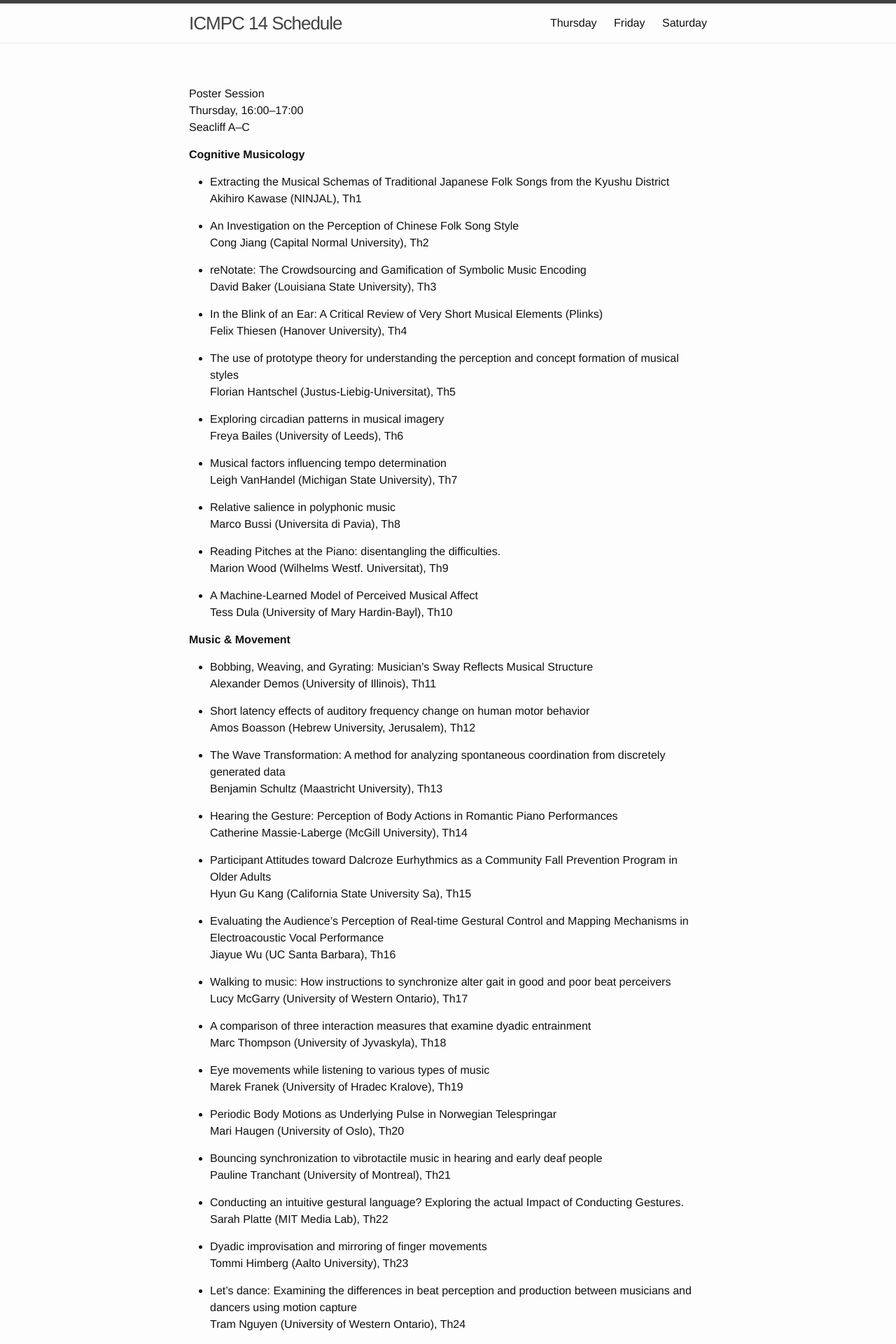
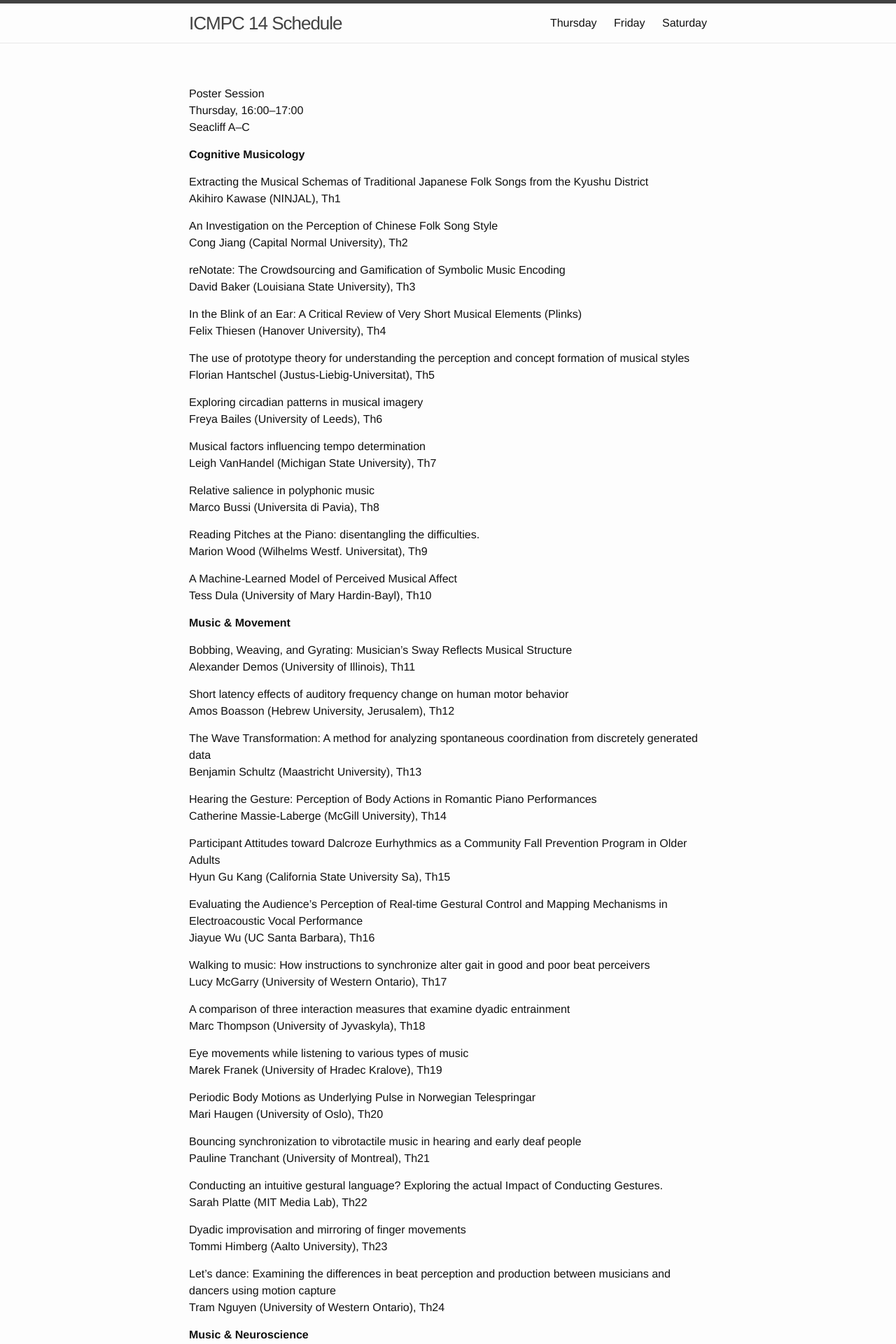
Before and after one commit to gabenespoli/gabenespoli.github.io, a Jekyll site: the page built from icmpc-thu/thu-posters.md, in a window 1280 px wide. Shown: the top 1920 px of the page at 70% size. Built offline with Jekyll 4.4.1, drawn with Linux system fonts in a browser that asks for light colours.

```diff
--- a/icmpc-thu/thu-posters.md
+++ b/icmpc-thu/thu-posters.md
@@ -8,168 +8,168 @@ Seacliff A–C
 
 **Cognitive Musicology**
 
-- Extracting the Musical Schemas of Traditional Japanese Folk Songs from the Kyushu District
+Extracting the Musical Schemas of Traditional Japanese Folk Songs from the Kyushu District
 Akihiro Kawase (NINJAL), Th1
 
-- An Investigation on the Perception of Chinese Folk Song Style
+An Investigation on the Perception of Chinese Folk Song Style
 Cong Jiang (Capital Normal University), Th2
 
-- reNotate: The Crowdsourcing and Gamification of Symbolic Music Encoding
+reNotate: The Crowdsourcing and Gamification of Symbolic Music Encoding
 David Baker (Louisiana State University), Th3
 
-- In the Blink of an Ear: A Critical Review of Very Short Musical Elements (Plinks)
+In the Blink of an Ear: A Critical Review of Very Short Musical Elements (Plinks)
 Felix Thiesen (Hanover University), Th4
 
-- The use of prototype theory for understanding the perception and concept formation of musical styles
+The use of prototype theory for understanding the perception and concept formation of musical styles
 Florian Hantschel (Justus-Liebig-Universitat), Th5
 
-- Exploring circadian patterns in musical imagery
+Exploring circadian patterns in musical imagery
 Freya Bailes (University of Leeds), Th6
 
-- Musical factors influencing tempo determination
+Musical factors influencing tempo determination
 Leigh VanHandel (Michigan State University), Th7
 
-- Relative salience in polyphonic music
+Relative salience in polyphonic music
 Marco Bussi (Universita di Pavia), Th8
 
-- Reading Pitches at the Piano: disentangling the difficulties.
+Reading Pitches at the Piano: disentangling the difficulties.
 Marion Wood (Wilhelms Westf. Universitat), Th9
 
-- A Machine-Learned Model of Perceived Musical Affect
+A Machine-Learned Model of Perceived Musical Affect
 Tess Dula (University of Mary Hardin-Bayl), Th10
 
 **Music & Movement**
 
-- Bobbing, Weaving, and Gyrating: Musician's Sway Reflects Musical Structure
+Bobbing, Weaving, and Gyrating: Musician's Sway Reflects Musical Structure
 Alexander Demos (University of Illinois), Th11
 
-- Short latency effects of auditory frequency change on human motor behavior
+Short latency effects of auditory frequency change on human motor behavior
 Amos Boasson (Hebrew University, Jerusalem), Th12
 
-- The Wave Transformation: A method for analyzing spontaneous coordination from discretely generated data
+The Wave Transformation: A method for analyzing spontaneous coordination from discretely generated data
 Benjamin Schultz (Maastricht University), Th13
 
-- Hearing the Gesture: Perception of Body Actions in Romantic Piano Performances
+Hearing the Gesture: Perception of Body Actions in Romantic Piano Performances
 Catherine Massie-Laberge (McGill University), Th14
 
-- Participant Attitudes toward Dalcroze Eurhythmics as a Community Fall Prevention Program in Older Adults
+Participant Attitudes toward Dalcroze Eurhythmics as a Community Fall Prevention Program in Older Adults
 Hyun Gu Kang (California State University Sa), Th15
 
-- Evaluating the Audience's Perception of Real-time Gestural Control and Mapping Mechanisms in Electroacoustic Vocal Performance
+Evaluating the Audience's Perception of Real-time Gestural Control and Mapping Mechanisms in Electroacoustic Vocal Performance
 Jiayue Wu (UC Santa Barbara), Th16
 
-- Walking to music: How instructions to synchronize alter gait in good and poor beat perceivers
+Walking to music: How instructions to synchronize alter gait in good and poor beat perceivers
 Lucy McGarry (University of Western Ontario), Th17
 
-- A comparison of three interaction measures that examine dyadic entrainment
+A comparison of three interaction measures that examine dyadic entrainment
 Marc Thompson (University of Jyvaskyla), Th18
 
-- Eye movements while listening to various types of music
+Eye movements while listening to various types of music
 Marek Franek (University of Hradec Kralove), Th19
 
-- Periodic Body Motions as Underlying Pulse in Norwegian Telespringar
+Periodic Body Motions as Underlying Pulse in Norwegian Telespringar
 Mari Haugen (University of Oslo), Th20
 
-- Bouncing synchronization to vibrotactile music in hearing and early deaf people
+Bouncing synchronization to vibrotactile music in hearing and early deaf people
 Pauline Tranchant (University of Montreal), Th21
 
-- Conducting an intuitive gestural language? Exploring the actual Impact of Conducting Gestures.
+Conducting an intuitive gestural language? Exploring the actual Impact of Conducting Gestures.
 Sarah Platte (MIT Media Lab), Th22
 
-- Dyadic improvisation and mirroring of finger movements
+Dyadic improvisation and mirroring of finger movements
 Tommi Himberg (Aalto University), Th23
 
-- Let's dance: Examining the differences in beat perception and production between musicians and dancers using motion capture
+Let's dance: Examining the differences in beat perception and production between musicians and dancers using motion capture
 Tram Nguyen (University of Western Ontario), Th24
 
 **Music & Neuroscience**
 
-- Utilizing multisensory integration to improve psychoacoustic alarm design in the intensive care unit
+Utilizing multisensory integration to improve psychoacoustic alarm design in the intensive care unit
 Joseph Schlesinger (Vanderbilt Univ. Med. Ctr.), Th25
 
-- Examining Error Processing in Musical Joint Action
+Examining Error Processing in Musical Joint Action
 Anita Paas (The MARCS Institute), Th26
 
-- Perceived groove and neuronal entrainment to the beat
+Perceived groove and neuronal entrainment to the beat
 Gabriel Nespoli (Ryerson University), Th27
 
-- Validation and psychometric features of a music perception battery for children from five to eleven years old: evidences of construct validity and m-factor's reliability.
+Validation and psychometric features of a music perception battery for children from five to eleven years old: evidences of construct validity and m-factor's reliability.
 Hugo Cogo-Moreira (Federal University of S„o Paulo), Th28
 
-- Musical EMDR: music, arousal and emotional processing in EEG
+Musical EMDR: music, arousal and emotional processing in EEG
 Marijn Coers (Leiden University), Th29
 
-- The Influence of Activating Versus Relaxing Music on Repetitive Finger Movement and Associated Motor Cortical Activity
+The Influence of Activating Versus Relaxing Music on Repetitive Finger Movement and Associated Motor Cortical Activity
 Patricia Izbicki (Iowa State University), Th30
 
-- Neural activations of metaphor use in music performance
+Neural activations of metaphor use in music performance
 Rebecca Schaefer (Leiden University), Th31
 
-- Audio-visual mismatch negativity during musical score reading in musicians
+Audio-visual mismatch negativity during musical score reading in musicians
 Shu-Yu Lin (CCRMA, Stanford University), Th32
 
-- Auditory-motor processing in neural oscillatory beta-band network after music training in healthy older adults
+Auditory-motor processing in neural oscillatory beta-band network after music training in healthy older adults
 Takako Fujioka (Stanford University), Th33
 
-- Mechanical Timing Enhances Sensory Processing Whereas Expressive Timing Enhances Later Cognitive Processing
+Mechanical Timing Enhances Sensory Processing Whereas Expressive Timing Enhances Later Cognitive Processing
 Takayuki Nakata (Future University Hakodate), Th34
 
-- Music-induced positive mood broadens the scope of auditory selective attention
+Music-induced positive mood broadens the scope of auditory selective attention
 Vesa Putkinen (University of Jyvaskyla), Th35
 
-- Auditory deficits compensated for by visual information: Evidence from congenital amusia
+Auditory deficits compensated for by visual information: Evidence from congenital amusia
 Xuejing Lu (Macquarie University), Th36
 
 **Music Perception & Cognition Across Species**
 
-- An empirical study of dogs howling to music
+An empirical study of dogs howling to music
 Justin Yuan (University of California, San Francisco), Th37
 
 **Musical Development**
 
-- A two-year longitudinal investigation comparing pitch discrimination and pitch matching skills of young children
+A two-year longitudinal investigation comparing pitch discrimination and pitch matching skills of young children
 Debbie Lynn Wolf (Cairn University), Th42
 
-- How male is a flute? A replication study on gender stereotypes and preferences for musical instruments among young children
+How male is a flute? A replication study on gender stereotypes and preferences for musical instruments among young children
 Jan Hoffmann (Justus-Liebig-University Giessen), Th43
 
-- The importance of musical context on the social effects of interpersonal synchrony in infants
+The importance of musical context on the social effects of interpersonal synchrony in infants
 Laura Cirelli (McMaster University), Th44
 
-- Melody familiarity facilitates music processing in 4-5-year-olds
+Melody familiarity facilitates music processing in 4-5-year-olds
 Sarah Creel (UC San Diego), Th45
 
 **Rhythm, Meter & Timing**
 
-- Exploring rhythmic synchronization abilities in musicians using training-specific movements
+Exploring rhythmic synchronization abilities in musicians using training-specific movements
 Anna Siminoski (McMaster University), Th58
 
-- Motor system excitability fluctuations during rhythm and beat perception
+Motor system excitability fluctuations during rhythm and beat perception
 Daniel Cameron (University of Western Ontario), Th59
 
-- Does anticipating a tempo change systematically modulate EEG beta-band power?
+Does anticipating a tempo change systematically modulate EEG beta-band power?
 Emily Graber (Stanford University), Th60
 
-- An EEG Examination of Neural Entrainment and Action Simulation During Rhythm Perception
+An EEG Examination of Neural Entrainment and Action Simulation During Rhythm Perception
 Jessica Ross (UC Merced), Th61
 
-- The BEAT test: training fundamental temporal perceptual motor skills
+The BEAT test: training fundamental temporal perceptual motor skills
 John Iversen (University of California, San Diego), Th62
 
-- Detrended cross-correlation analysis reveals long-range synchronization in paired tempo keeping task
+Detrended cross-correlation analysis reveals long-range synchronization in paired tempo keeping task
 Masahiro Okano (The University of Tokyo), Th63
 
-- Eye movement synchronization to visual rhythms in infants and adults
+Eye movement synchronization to visual rhythms in infants and adults
 Melissa Brandon (Bridgewater State University), Th64
 
-- Neural entrainment during beat perception and its relation to psychophysical performance
+Neural entrainment during beat perception and its relation to psychophysical performance
 Molly Henry (University of Western Ontario), Th65
 
-- Deconstructing the Normalized Pairwise Variability Index (nPVI)
+Deconstructing the Normalized Pairwise Variability Index (nPVI)
 Nathaniel Condit-Schultz (Ohio State University), Th66
 
-- Quantifying synchronization in musical duo improvisation: Application of n:m phase locking analysis to motion capture data
+Quantifying synchronization in musical duo improvisation: Application of n:m phase locking analysis to motion capture data
 Shinya Fujii (The University of Tokyo), Th67
 
-- Spared motor synchronization to the beat of music in the presence of poor beat perception
+Spared motor synchronization to the beat of music in the presence of poor beat perception
 Valentin Begel (Montpellier University), Th68
```
